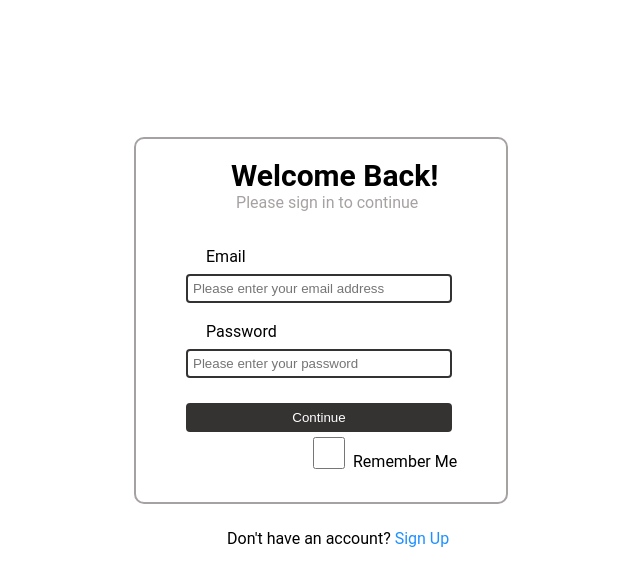
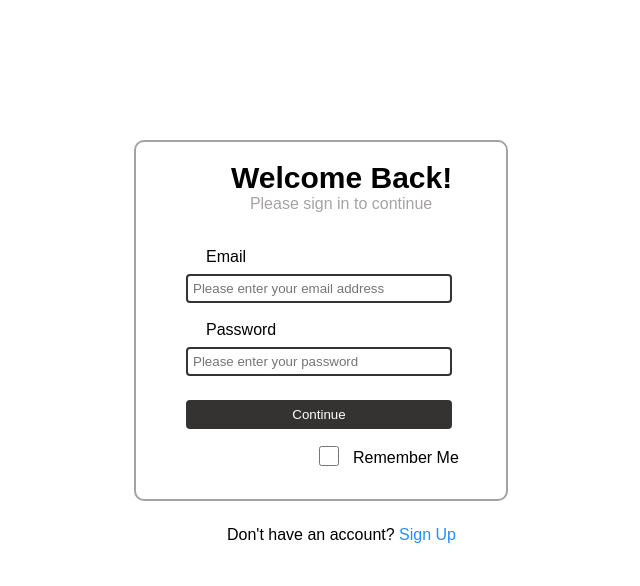
Before and after one commit to kingdave945/formproject, a plain HTML site: page index.html in a window 1280 px wide. Shown: the whole page, without its empty margins (319-959 px from the left). Drawn offline with Linux system fonts and the light colour scheme.

Commit message:
style.css

```diff
--- a/style.css
+++ b/style.css
@@ -7,7 +7,7 @@ body{
     justify-content: center;
     align-items: center;
     height: 80vh;
-    font-family:  "Roboto", sans-serif;
+    font-family:   "Poppins", sans-serif;
 }
 form{
     border: 2px solid #a7a2a2;
@@ -99,7 +99,7 @@ left:219px;
 input[type="checkbox"]{
 
     width: 40px;
-    height: 4vh;
+    height: 1.5em;
 
 
 }
```
